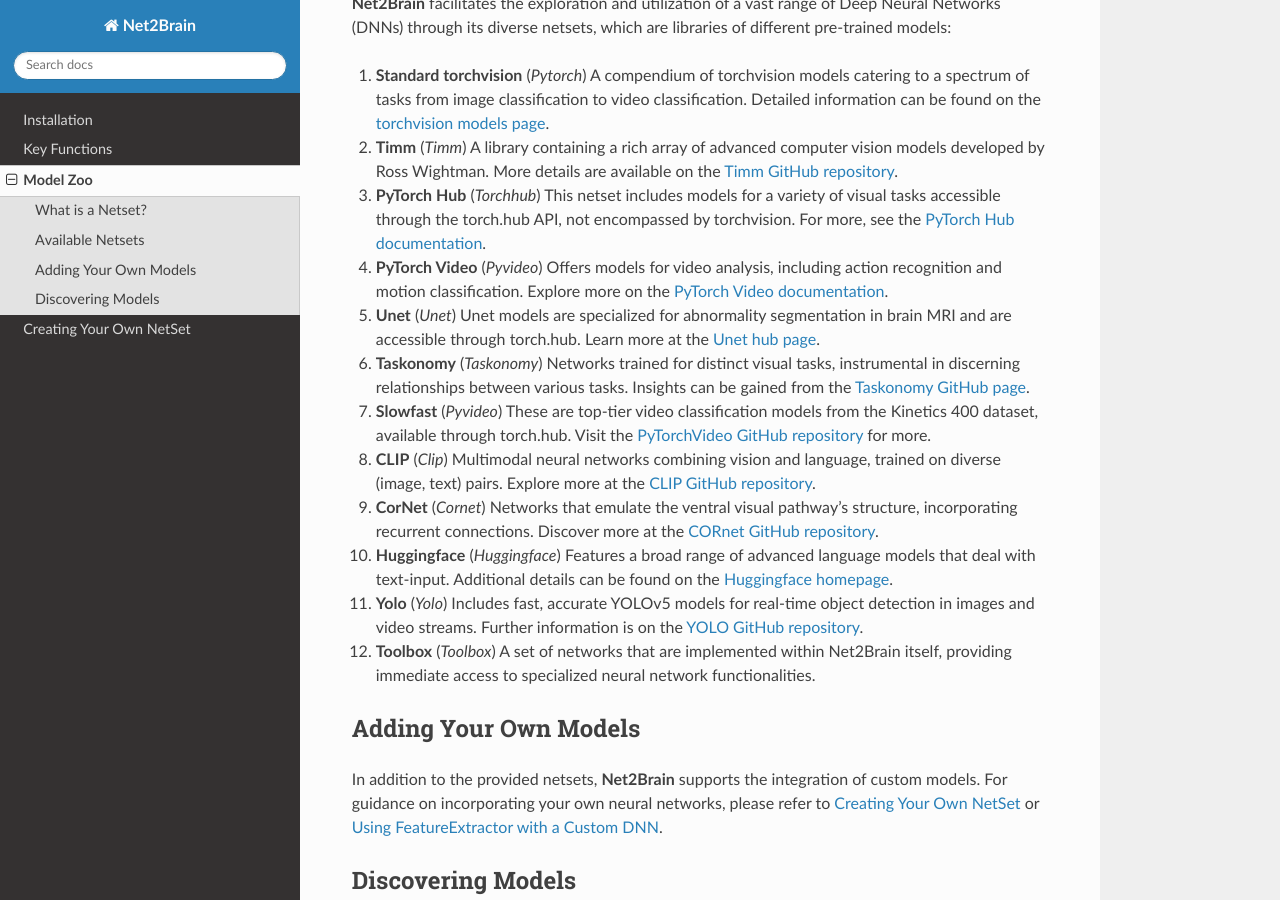
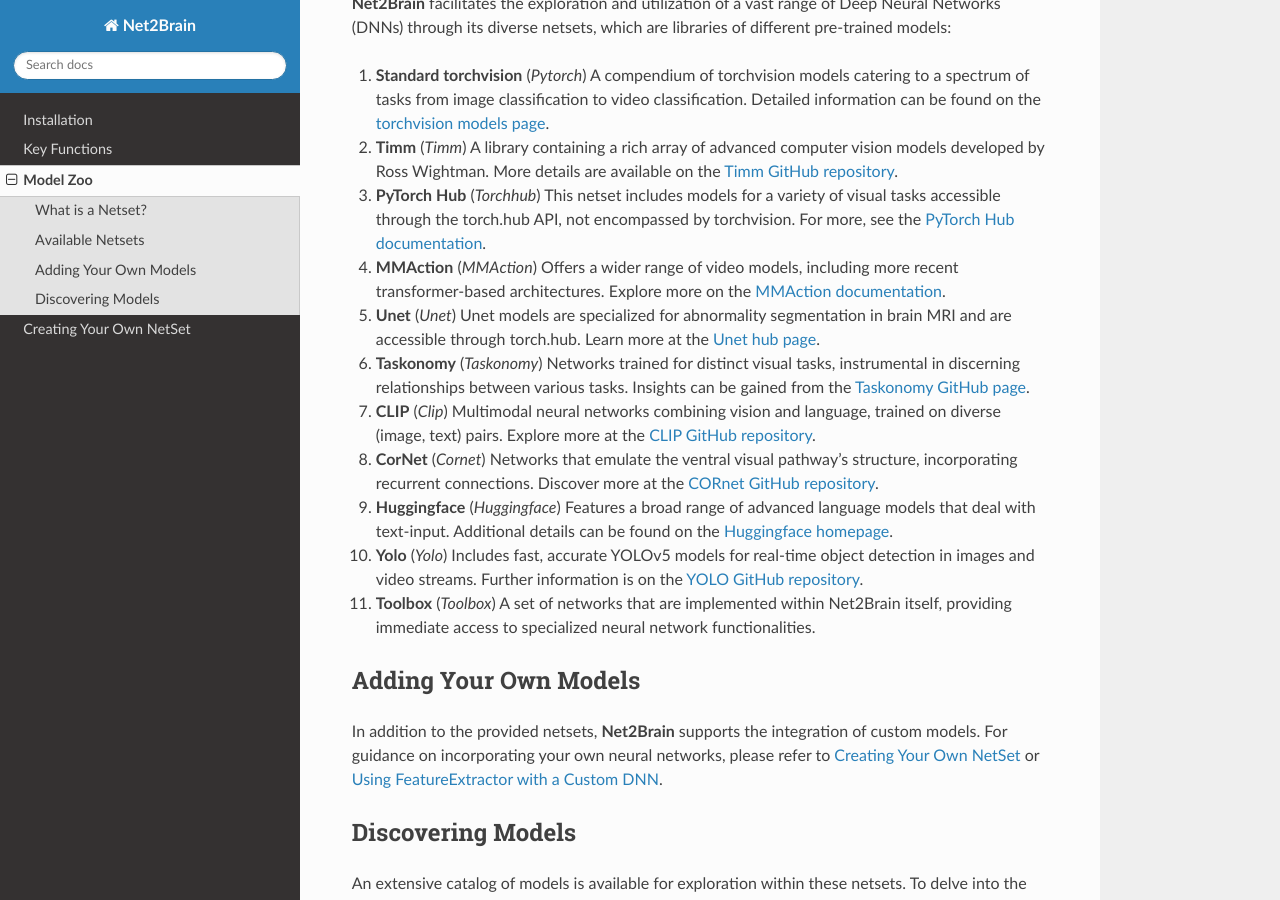
Before and after one commit to cvai-roig-lab/Net2Brain, a Sphinx documentation site: the page built from docs/source/existing_models.rst, in a window 1280 px wide and 900 px high, scrolled down 544 px. Built offline with Sphinx 7.4.7 and the Read the Docs theme 3.1.0, drawn with Linux system fonts in a browser that asks for light colours; pages that are not in the unit, such as notebooks, are missing from menus.

Commit message:
Removing further pyvideo information

```diff
--- a/docs/source/existing_models.rst
+++ b/docs/source/existing_models.rst
@@ -23,8 +23,8 @@ Available Netsets
 3. **PyTorch Hub** (`Torchhub`)
    This netset includes models for a variety of visual tasks accessible through the torch.hub API, not encompassed by torchvision. For more, see the `PyTorch Hub documentation <https://pytorch.org/docs/stable/hub.html>`_.
 
-4. **PyTorch Video** (`Pyvideo`)
-   Offers models for video analysis, including action recognition and motion classification. Explore more on the `PyTorch Video documentation <https://pytorch.org/docs/stable/hub.html>`_.
+4. **MMAction** (`MMAction`)
+   Offers a wider range of video models, including more recent transformer-based architectures. Explore more on the `MMAction documentation <https://mmaction2.readthedocs.io/en/latest/get_started/overview.htmll>`_.
 
 5. **Unet** (`Unet`)
    Unet models are specialized for abnormality segmentation in brain MRI and are accessible through torch.hub. Learn more at the `Unet hub page <https://pytorch.org/hub/mateuszbuda_brain-segmentation-pytorch_unet/>`_.
@@ -32,22 +32,19 @@ Available Netsets
 6. **Taskonomy** (`Taskonomy`)
    Networks trained for distinct visual tasks, instrumental in discerning relationships between various tasks. Insights can be gained from the `Taskonomy GitHub page <https://github.com/StanfordVL/taskonomy>`_.
 
-7. **Slowfast** (`Pyvideo`)
-   These are top-tier video classification models from the Kinetics 400 dataset, available through torch.hub. Visit the `PyTorchVideo GitHub repository <https://github.com/facebookresearch/pytorchvideo>`_ for more.
-
-8. **CLIP** (`Clip`)
+7. **CLIP** (`Clip`)
    Multimodal neural networks combining vision and language, trained on diverse (image, text) pairs. Explore more at the `CLIP GitHub repository <https://github.com/openai/CLIP>`_.
 
-9. **CorNet** (`Cornet`)
+8. **CorNet** (`Cornet`)
    Networks that emulate the ventral visual pathway's structure, incorporating recurrent connections. Discover more at the `CORnet GitHub repository <https://github.com/dicarlolab/CORnet>`_.
 
-10. **Huggingface** (`Huggingface`)
+9.  **Huggingface** (`Huggingface`)
     Features a broad range of advanced language models that deal with text-input. Additional details can be found on the `Huggingface homepage <https://huggingface.co/>`_.
 
-11. **Yolo** (`Yolo`)
+10. **Yolo** (`Yolo`)
     Includes fast, accurate YOLOv5 models for real-time object detection in images and video streams. Further information is on the `YOLO GitHub repository <https://github.com/ultralytics/yolov5>`_.
 
-12. **Toolbox** (`Toolbox`)
+11. **Toolbox** (`Toolbox`)
     A set of networks that are implemented within Net2Brain itself, providing immediate access to specialized neural network functionalities.
 
 
```
Also changed, not shown: 3 other files.
